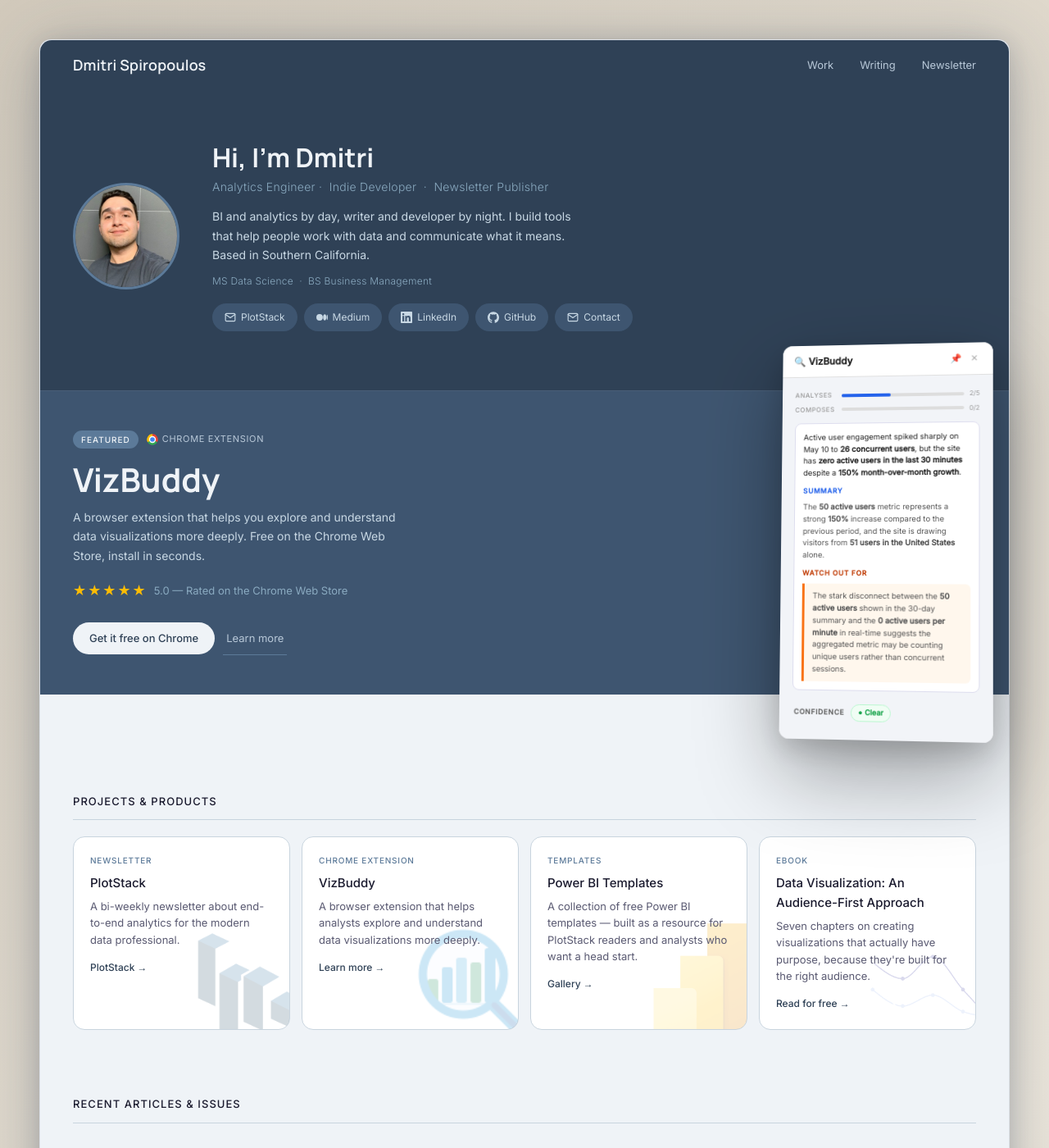
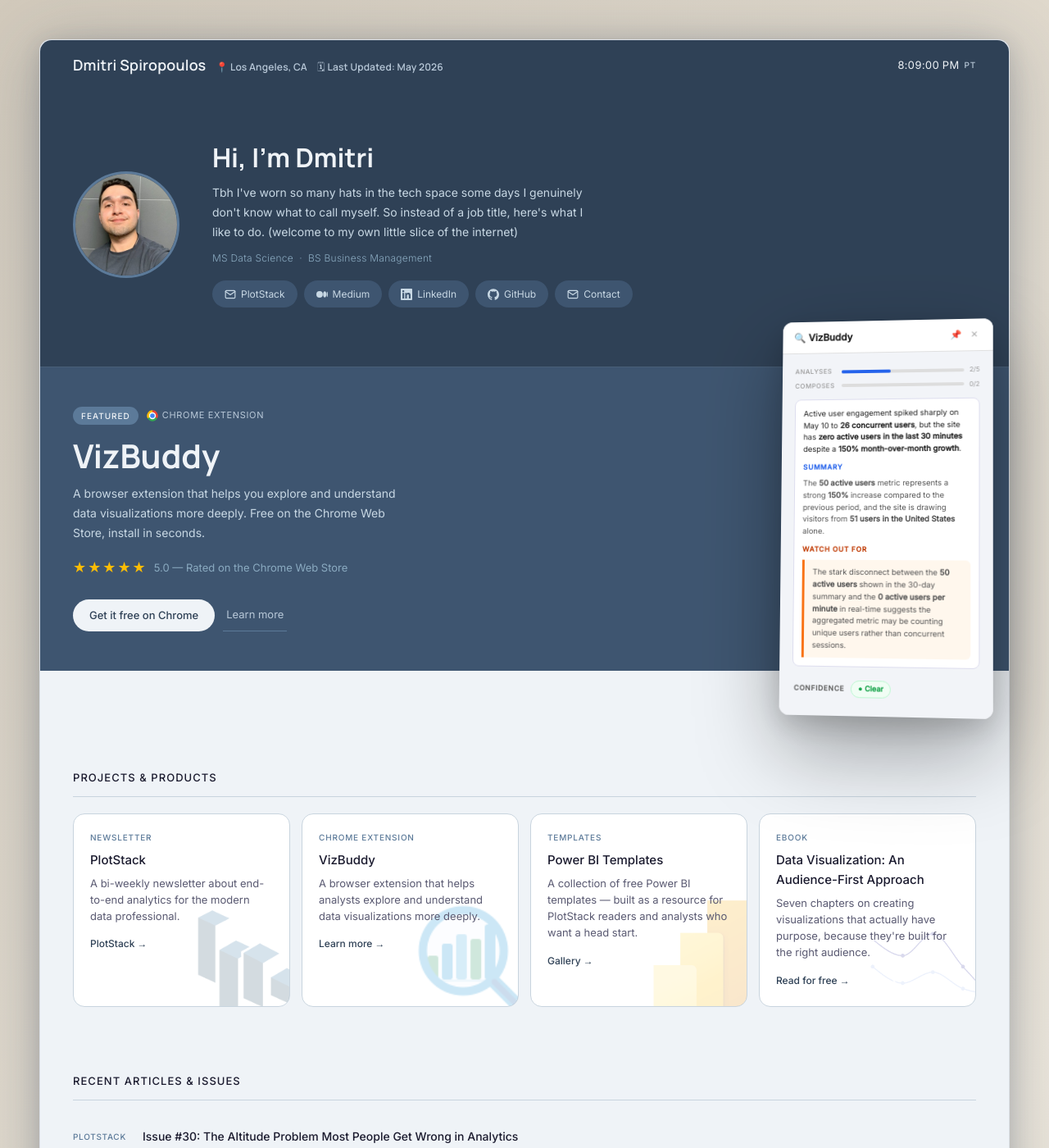
Before and after one commit to Djonathon/Djonathon.github.io, a Jekyll site: the page built from index.html, in a window 1280 px wide and 1400 px high. Shown: the whole window at 82% size. Built offline with Jekyll 4.4.1, drawn with Linux system fonts in a browser that asks for light colours.

Commit message:
Add live clock, location, last updated to nav; update hero bio
Co-Authored-By: Claude Sonnet 4.6 <noreply@anthropic.com>

```diff
--- a/_layouts/default.html
+++ b/_layouts/default.html
@@ -18,7 +18,7 @@
     gtag('js', new Date());
     gtag('config', 'G-WK19KK3WQM');
   </script>
-  <link rel="stylesheet" href="{{ '/assets/css/main.css' | relative_url }}?v=13" />
+  <link rel="stylesheet" href="{{ '/assets/css/main.css' | relative_url }}?v=14" />
   <link rel="preconnect" href="https://fonts.googleapis.com" />
   <link rel="preconnect" href="https://fonts.gstatic.com" crossorigin />
 </head>
@@ -27,13 +27,27 @@
   <div class="page-frame">
 
     <nav class="nav">
-      <a href="{{ '/' | relative_url }}" class="nav-brand">Dmitri Spiropoulos</a>
-      <div class="nav-links">
-        <a href="#work">Work</a>
-        <a href="#writing">Writing</a>
-        <a href="#subscribe">Newsletter</a>
+      <a href="{{ '/' | relative_url }}" class="nav-brand">Dmitri Spiropoulos <span class="nav-location">📍 Los Angeles, CA</span><span class="nav-updated">🗓 Last Updated: {{ 'now' | date: "%b %Y" }}</span></a>
+      <div class="nav-clock">
+        <span class="nav-clock-time" id="nav-clock-time"></span>
+        <span class="nav-clock-label">PT</span>
       </div>
     </nav>
+    <script>
+      (function () {
+        function tick() {
+          var now = new Date().toLocaleTimeString('en-US', {
+            timeZone: 'America/Los_Angeles',
+            hour: 'numeric', minute: '2-digit', second: '2-digit',
+            hour12: true
+          });
+          var el = document.getElementById('nav-clock-time');
+          if (el) el.textContent = now;
+        }
+        tick();
+        setInterval(tick, 1000);
+      }());
+    </script>
 
     {{ content }}
 
--- a/assets/css/main.css
+++ b/assets/css/main.css
@@ -67,19 +67,26 @@ a { color: inherit; text-decoration: none; }
   letter-spacing: 0.01em;
 }
 
-.nav-links {
+.nav-clock {
   display: flex;
-  gap: 2rem;
+  align-items: center;
+  gap: 6px;
 }
 
-.nav-links a {
-  color: var(--slate-ghost);
+.nav-clock-time {
+  color: var(--bg);
   font-size: 13px;
-  font-weight: 400;
-  transition: color 0.2s;
+  font-variant-numeric: tabular-nums;
+  letter-spacing: 0.02em;
 }
 
-.nav-links a:hover { color: var(--bg); }
+.nav-clock-label {
+  font-size: 10px;
+  font-weight: 500;
+  letter-spacing: 0.08em;
+  text-transform: uppercase;
+  color: var(--slate-ghost);
+}
 
 /* HERO */
 .hero {
@@ -107,6 +114,20 @@ a { color: inherit; text-decoration: none; }
   color: var(--bg);
   font-size: 32px;
   line-height: 1.2;
+}
+
+.nav-location {
+  font-size: 12px;
+  font-weight: 400;
+  color: var(--slate-ghost);
+  margin-left: 8px;
+}
+
+.nav-updated {
+  font-size: 12px;
+  font-weight: 400;
+  color: var(--slate-ghost);
+  margin-left: 12px;
 }
 
 .hero-title {
@@ -822,7 +843,7 @@ a { color: inherit; text-decoration: none; }
 @media (max-width: 600px) {
   body { padding: 1.5rem 0.75rem; }
   .nav { padding: 0 1.25rem; }
-  .nav-links { gap: 1rem; }
+  .nav-clock-time { font-size: 12px; }
   .hero { flex-direction: column; align-items: flex-start; padding: 2.5rem 1.25rem 3rem; gap: 1.5rem; }
   .hero-name { font-size: 26px; }
   .section { padding: 2rem 1.25rem; }
--- a/index.html
+++ b/index.html
@@ -11,9 +11,8 @@ layout: default
   />
   <div class="hero-text">
     <h1 class="hero-name">Hi, I'm Dmitri</h1>
-    <p class="hero-title">Analytics Engineer ·&nbsp; Indie Developer &nbsp;·&nbsp; Newsletter Publisher</p>
     <p class="hero-bio">
-      BI and analytics by day, writer and developer by night. I build tools that help people work with data and communicate what it means. Based in Southern California.
+      Tbh I've worn so many hats in the tech space some days I genuinely don't know what to call myself. So instead of a job title, here's what I like to do. (welcome to my own little slice of the internet)
     </p>
     <p class="hero-edu">MS Data Science &nbsp;·&nbsp; BS Business Management</p>
     <div class="hero-links">
```
